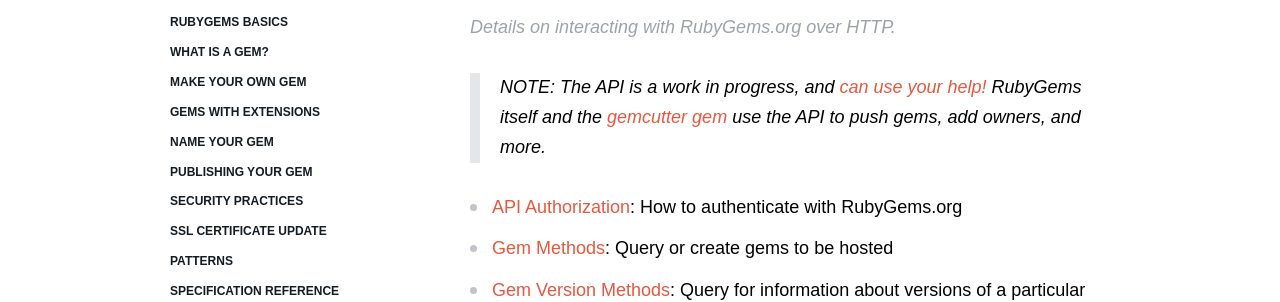
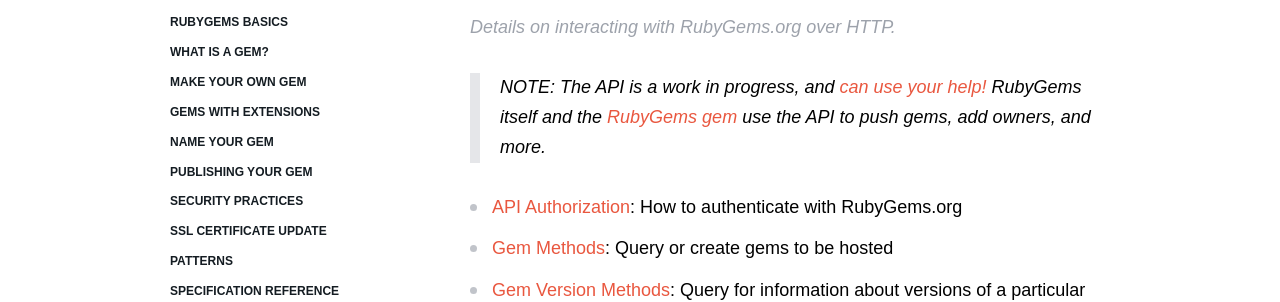
Before and after one commit to radar/guides, a Jekyll site: the page built from rubygems-org-api.md, in a window 1280 px wide and 900 px high. Shown: the part 222-524 px from the top of the window. Built offline with Jekyll 4.4.1, drawn with Linux system fonts in a browser that asks for light colours; nearby versions of some CDN libraries.

Commit message:
Updated outdated links to gemcutter
Replace them with links to:
- https://github.com/rubygems/rubygems.org (site)
- https://github.com/rubygems/rubygems (client)

```diff
--- a/rubygems-org-api.md
+++ b/rubygems-org-api.md
@@ -8,9 +8,9 @@ next: /run-your-own-gem-server
 
 <em class="t-gray">Details on interacting with RubyGems.org over HTTP.</em>
 
-> NOTE: The API is a work in progress, and [can use your help!](https://github.com/rubygems/gemcutter)
+> NOTE: The API is a work in progress, and [can use your help!](https://github.com/rubygems/rubygems.org)
 > RubyGems itself and the
-> [gemcutter gem](https://rubygems.org/gems/gemcutter) use the API to push gems,
+> [RubyGems gem](https://github.com/rubygems/rubygems) use the API to push gems,
 > add owners, and more.
 
 * [API Authorization](#api-authorization): How to authenticate with RubyGems.org
```
